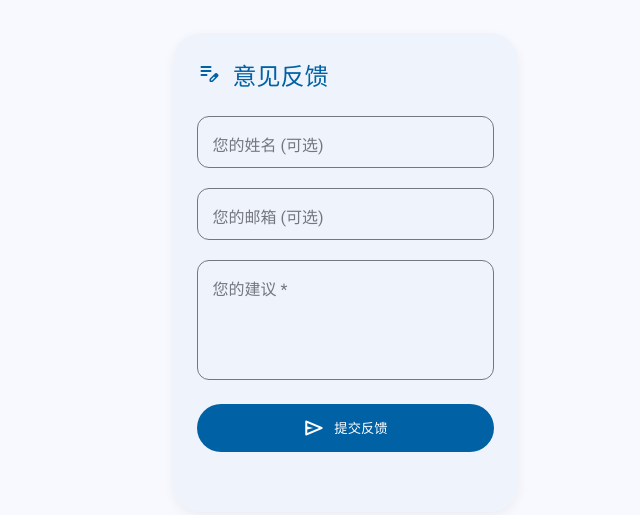
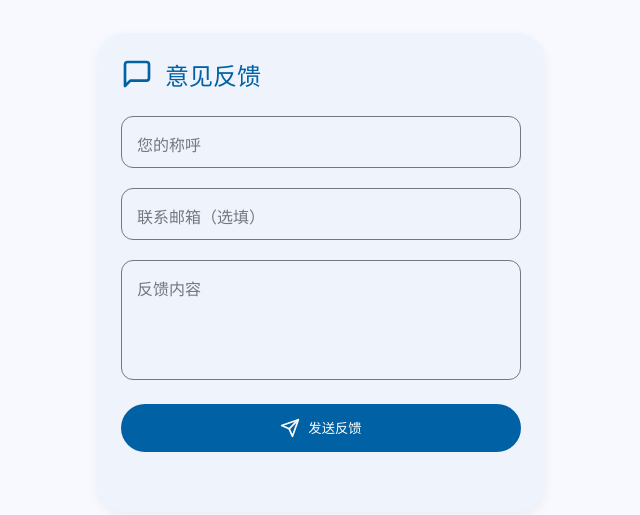
Before and after one commit to xfchd090909/aeblogfeedback, a website: page index.html in a window 1280 px wide. Shown: the part 128-643 px from the top of the page, without its empty margins (319-959 px from the left). Drawn offline with nearby package versions, Linux system fonts and the light colour scheme.

Commit message:
Update index.html

```diff
--- a/index.html
+++ b/index.html
@@ -3,44 +3,42 @@
 <head>
     <meta charset="UTF-8">
     <meta name="viewport" content="width=device-width, initial-scale=1.0">
-    <title>aeblog-意见反馈</title>
+    <title>意见反馈</title>
+    <link rel="stylesheet" href="style.css">
+    <!-- 可选：引入Google Fonts（Roboto） -->
     <link href="https://fonts.googleapis.com/css2?family=Roboto:wght@400;500&display=swap" rel="stylesheet">
-    <link href="https://fonts.googleapis.com/css2?family=Material+Symbols+Rounded:opsz,wght,FILL,GRAD@24,400,0,0" rel="stylesheet">
-    <link rel="stylesheet" href="style.css">
 </head>
 <body>
-    <main class="m3-container">
     <div class="m3-card">
-            <header class="m3-card__header">
-                <span class="material-symbols-rounded">edit_note</span>
+        <div class="m3-card__header">
+            <svg width="32" height="32" viewBox="0 0 24 24" fill="none" stroke="var(--m3-primary)" stroke-width="2" stroke-linecap="round" stroke-linejoin="round">
+                <path d="M21 15a2 2 0 0 1-2 2H7l-4 4V5a2 2 0 0 1 2-2h14a2 2 0 0 1 2 2z"></path>
+            </svg>
             <h1 class="m3-title">意见反馈</h1>
-            </header>
-
-            <form id="feedbackForm" class="m3-form">
+        </div>
+        <form id="feedbackForm">
             <div class="m3-input-field">
-                    <input type="text" id="name" placeholder=" " autocomplete="off">
-                    <label for="name">您的姓名 (可选)</label>
+                <input type="text" id="name" placeholder=" " autocomplete="name">
+                <label for="name">您的称呼</label>
             </div>
-
             <div class="m3-input-field">
-                    <input type="email" id="email" placeholder=" " autocomplete="off">
-                    <label for="email">您的邮箱 (可选)</label>
+                <input type="email" id="email" placeholder=" " autocomplete="email">
+                <label for="email">联系邮箱（选填）</label>
             </div>
-
             <div class="m3-input-field">
                 <textarea id="message" placeholder=" " required></textarea>
-                    <label for="message">您的建议 *</label>
+                <label for="message">反馈内容</label>
             </div>
-
             <button type="submit" id="submitBtn" class="m3-button">
-                    <span class="material-symbols-rounded">send</span>
-                    <span class="m3-button__text">提交反馈</span>
+                <svg width="20" height="20" viewBox="0 0 24 24" fill="none" stroke="currentColor" stroke-width="2" stroke-linecap="round" stroke-linejoin="round">
+                    <line x1="22" y1="2" x2="11" y2="13"></line>
+                    <polygon points="22 2 15 22 11 13 2 9 22 2"></polygon>
+                </svg>
+                发送反馈
             </button>
+            <div id="status" class="m3-status"></div>
         </form>
-
-            <div id="status" class="m3-status"></div>
     </div>
-    </main>
     <script src="script.js"></script>
 </body>
 </html>
```
Lines whose indentation alone changed are shown as unchanged.
